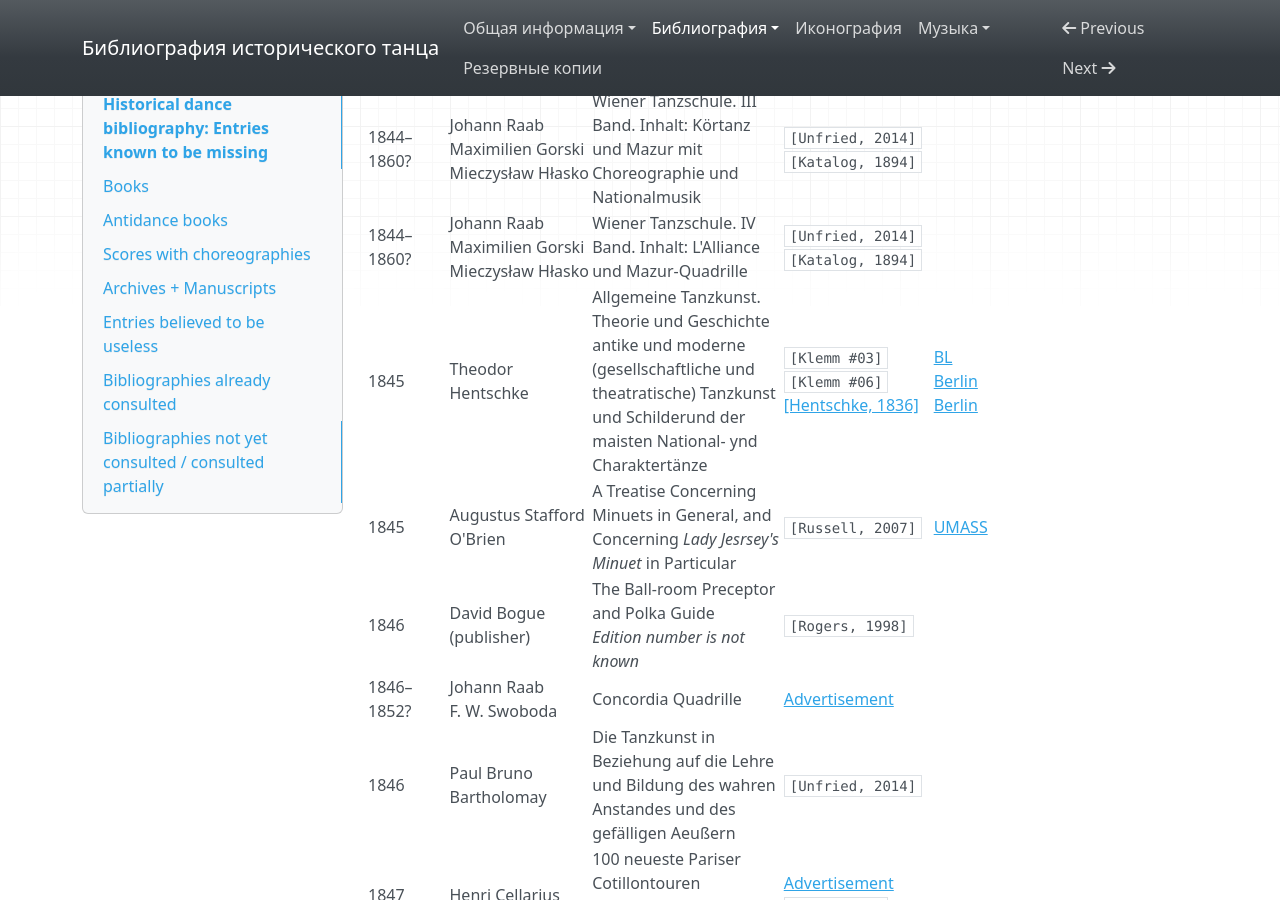
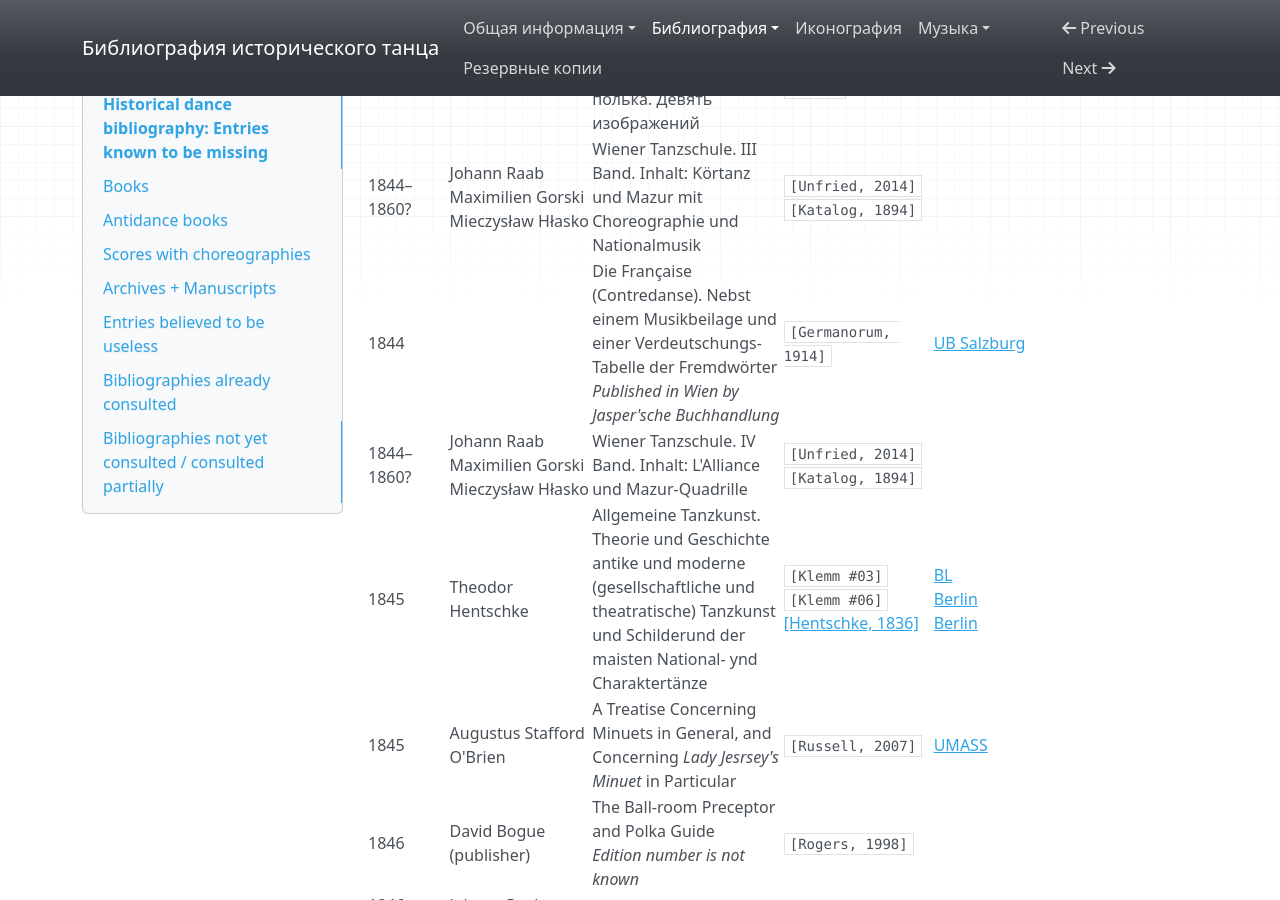
Before and after one commit to hda-technical/dancebooks, an MkDocs documentation site: the page built from docs/bibliography_missing.md, in a window 1280 px wide and 900 px high, scrolled down 32227 px. Built offline with MkDocs 1.6.1, drawn with Linux system fonts in a browser that asks for light colours; nearby versions of some CDN libraries; some of the changed text lies outside the part shown.

Commit message:
Further work on _Germanorum_ catalogue

```diff
--- a/docs/bibliography_missing.md
+++ b/docs/bibliography_missing.md
@@ -81,7 +81,7 @@
 | 1768? | Matthew Welch (publisher) | A Variety of English Country Dances for the present Year ... by Cards | [[Cooper, #01]](https://www.regencydances.org/paper001.php)<br/>[[DFIE:Welch Dance Cards,1768]](https://www.cdss.org/elibrary/DFIE/Biblio/B000853.htm) | Cecil Sharp Library |
 | 1768? | Simon Guillaume | Positions et attitudes de l'Allemande, etc. | | [PSU](http://cat.libraries.psu.edu/uhtbin/cgisirsi/x/0/0/57/5/3?searchdata1=3404748{CKEY}&user_id=WEBSERVER)<br/>[BL](http://explore.bl.uk/BLVU1:LSCOP-ALL:BLL01001539157)<br/>[Berlin](https://lhiai.gbv.de/DB=2/XMLPRS=N/PPN?PPN=876138873)<br/>[Württemberg](https://wlb.ibs-bw.de/aDISWeb/app?service=direct/0/Home/$DirectLink&sp=S127.0.0.1:23002&sp=SAKSWB-IdNr020378491)<br/>[Switzerland](http://data.rero.ch/01-R005344034/html) |
 | 1768 | Giovanni Battista Gherardi | Fourteen Cotillons or French Dances, the figures new compos'd by Monsieur Gherardi ... To which Mr. Gherardi has subjoin'd ye Music of four Allemands ye most in Vogue in Paris, Set for the Harpsichord, Violin or German Flute. (A Second Book of Cotillons, etc.) (A third Book of French Country Dances or Cotillons, etc.) | [[Cooper, #02]](https://www.regencydances.org/paper002.php) | [BL](http://explore.bl.uk/BLVU1:LSCOP-ALL:BLL01004357751) |
-| 1768/1769 | Theodorus Franciscus Petersen | Practische Einleitung in der Chorégraphie ...  für das erste hable Jahr 1768<br/>_Good quality copy needed_ | [[Petersen, 1768]](https://bib.hda.org.ru/books/petersen_1768)<br/>`[Klemm #02]`<br/>`[Klemm #03]`<br/>`[Klemm #06]`<br/>`[Handbuch, 1840]` | [Stanford](https://searchworks.stanford.edu/view/1395290)<br/>[København](https://bibliotek.dk/linkme.php?rec.id=810010-katalog%3A005383999) |
+| 1768/1769 | Theodorus Franciscus Petersen | Practische Einleitung in der Chorégraphie ...  für das erste hable Jahr 1768<br/>_Good quality copy needed_ | [[Petersen, 1768]](https://bib.hda.org.ru/books/petersen_1768)<br/>`[Klemm #02]`<br/>`[Klemm #03]`<br/>`[Klemm #06]`<br/>`[Handbuch, 1840]`<br/>`[Germanorum, 1914]` | [Stanford](https://searchworks.stanford.edu/view/1395290) |
 | 1769 | Theodorus Franciscus Petersen | Practische Einleitung in der Chorégraphie ...  für das 2. und letzte habljahr 1769<br/>_Good quality copy needed_ | `[Klemm #02]` | |
 | 1769 | Charles Thompson<br/>Samuel Thompson | Thompson's Twenty Four Country Dances for the Year 1769 | [[Cooper, #01]](https://www.regencydances.org/paper001.php)<br/>[[DFIE: Thompson 24CD,1769]](https://www.cdss.org/elibrary/DFIE/Biblio/B000515.htm) | Library of Congress |
 | 1760–1780? | | _Contredanses françaises et allemandes_ | | [RSL/Rare](https://search.rsl.ru/ru/search#s=pubyear&q=contredanse) |
@@ -124,7 +124,7 @@
 | 1791 | | Fourteen New Country Dances for 1791 with Their Proper Figures<br/>_Fan covered with country dance descriptions_ | | [Low quality image](http://manchesterartgallery.org/collections/search/collection/?id=1922.1060) | |
 | 1791 | | _The fan depicting the likeness of Princess Frederica Charlotte of Prussia who married Frederick Duke of York on 2nd September 1791 and is printed with music, words and instructions for 16 popular dances of the day_ | | [Low quality image](https://www.jerseyheritage.org/collection-items/paper-fan) |
 | 1791 | | Eighteen of the Most Favourite Country Dances<br/>_Fan covered with country dance descriptions_ | | [Low quality image](http://www.imieiventagli.it/l_allmande) |
-| 1791 | Theodorus Franciscus Petersen | Practische vollständige Einleitung in die Choregraphie oder Tanzzeichnungskunst, nach dem französ. Original<br/>_Published in Schleswig_ | `[Klemm #02]`<br/>`[Klemm #03]`<br/>`[Klemm #06]` | |
+| 1791 | Theodorus Franciscus Petersen | Practische vollständige Einleitung in die Choregraphie oder Tanzzeichnungskunst, nach dem französ. Original<br/>_Published in Schleswig_ | `[Klemm #02]`<br/>`[Klemm #03]`<br/>`[Klemm #06]`<br/>`[Germanorum, 1914]` | [København](https://bibliotek.dk/work/pid/800010-katalog:99122482222805763?scrollToEdition=true) |
 | 1793? | Charles Metralcourt | Twenty Four Country Dances, with proper Directions to each Dance | [[Cooper, #01]](https://www.regencydances.org/paper001.php) | [BL](http://explore.bl.uk/BLVU1:LSCOP-ALL:BLL01004524098) |
 | 1793 | Wolfgang Amadeus Mozart (fake?) | Anleitung zum componiren von Polonoise<br/>_Published in Berlin by Johann Hummel_ | `music: generator`<br/>`[Hedges, 1978]` | |
 | 1795 | Thomas Cahusac | Twelve Country Dances, with Their Basses, for the Year 1795. With Proper Directions to Each Dance | [[Cooper, 01]](https://www.regencydances.org/paper001.php)<br/>[[DFIE: Cahusac 12CD,1795]](https://www.cdss.org/elibrary/DFIE/Biblio/B000084.htm) | [BL](http://explore.bl.uk/BLVU1:LSCOP-ALL:BLL01004283622) |
@@ -300,6 +300,7 @@
 | 1844 | | Die modernen Wiener-Quadrillen. I. Bändchen, enthält die Quadrille française, die Union-Quadrille, die Lance-Quadrille | `[Klemm #02]`<br/>`[Klemm #03]`<br/>`[Klemm #06]` | [Hamburg](https://kataloge.uni-hamburg.de/DB=1/LNG=EN/CLK?IKT=12&TRM=673089894)<br/>[Chicago, Newberry Library](https://webvoyage.carli.illinois.edu/nby/cgi-bin/Pwebrecon.cgi?DB=local&v1=1&BBRecID=550738) |
 | 184- | | Современный любимейший танец полька. Девять изображений | `[Yoko]` | |
 | 1844–1860? | Johann Raab<br/>Maximilien Gorski<br/>Mieczysław Hłasko | Wiener Tanzschule. III Band. Inhalt: Körtanz und Mazur mit Choreographie und Nationalmusik | `[Unfried, 2014]`<br/>`[Katalog, 1894]` | |
+| 1844 | | Die Française (Contredanse). Nebst einem Musikbeilage und einer Verdeutschungs-Tabelle der Fremdwörter<br/>_Published in Wien by Jasper'sche Buchhandlung_ | `[Germanorum, 1914]` | [UB Salzburg](https://ubsearch.sbg.ac.at/permalink/f/16hc907/USB_alma21102415700003341) |
 | 1844–1860? | Johann Raab<br/>Maximilien Gorski<br/>Mieczysław Hłasko | Wiener Tanzschule. IV Band. Inhalt: L'Alliance und Mazur-Quadrille | `[Unfried, 2014]`<br/>`[Katalog, 1894]` | |
 | 1845 | Theodor Hentschke | Allgemeine Tanzkunst. Theorie und Geschichte antike und moderne (gesellschaftliche und theatratische) Tanzkunst und Schilderund der maisten National- ynd Charaktertänze | `[Klemm #03]`<br/>`[Klemm #06]`<br/>[[Hentschke, 1836]](https://bib.hda.org.ru/books/hentshke_1836) | [BL](http://explore.bl.uk/BLVU1:LSCOP-ALL:BLL01001673446)<br/>[Berlin](http://stabikat.de/DB=1/LNG=EN/CLK?IKT=12&TRM=37324522X)<br/>[Berlin](https://opac.smb.spk-berlin.de/LNG=EN/CLK?IKT=12&TRM=37324522X) |
 | 1845 | Augustus Stafford O'Brien | A Treatise Concerning Minuets in General, and Concerning _Lady Jesrsey's Minuet_ in Particular | `[Russell, 2007]` | [UMASS](https://fcaw.library.umass.edu/F/?func=direct&doc_number=001564645&doc_library=FCL01) |
@@ -321,7 +322,7 @@
 | 1851 | | Der grosse X'sche Maskenball, mit allen seinen Vorkommissen<br/>_Published in Grimma_ | `[Germanorum, 1914]` | |
 | 1852 | A. Münchenberg | Das Ballet und sein Verhältniß zur darstellenden Kunst | `[Klemm #02]`<br/>`[Klemm #03]`<br/>`[Klemm #06]` | |
 | 1852 | Jean Jacques | Der Tanzmeister in der Westentasche<br/>_3. Auflage_ | `[Klemm #02]`<br/>`[Klemm #03]`<br/>`[Klemm #06]` | |
-| 1852 | | Wiener Tanzschule. Gründliche und für jedermann leicht faßliche Darstellung der beliebtesten und modernsten Tänze | | [Universitätsbibliothek Salzburg](https://ubsearch.sbg.ac.at:443/USB:USB_local_data:USB_alma71184520410003341) (marked as desideratum) |
+| 1852 | | Wiener Tanzschule. Gründliche und für jedermann leicht faßliche Darstellung der beliebtesten und modernsten Tänze | | [UB Salzburg](https://ubsearch.sbg.ac.at:443/USB:USB_local_data:USB_alma71184520410003341) (marked as desideratum) |
 | 1854 | Julius Kurth | Der gewandte Ball- und Vortänzer | `[Unfried, 2014]` | |
 | 1854 | August Bournonville | Der Tanz | `[Klemm #02]`<br/>`[Klemm #03]`<br/>`[Klemm #06]`<br/>`[Germanorum, 1914]` | |
 | 1852–1854? | Ernst Buchey | Practische, leicht faßliche Tanzlehre. Anleitung zur Kunstgerechten und anstandsmäßigen Erlernung aller jetzt gebräuchlichen Tänze | `[Klemm #02]`<br/>`[Klemm #03]`<br/>`[Klemm #06]`<br/>`[Germanorum, 1914]` | |
@@ -336,10 +337,11 @@
 | 1857 | Jean Jacques | Der Tanzmeister in der Westentasche<br/>_4. Auflage_ | `[Klemm #02]`<br/>`[Klemm #03]`<br/>`[Klemm #06]`<br/>`[Germanorum, 1914]` | |
 | 1857 | Eduard Georg Eichler | Reichs-Quadrille im Rococco- Ecossaise- oder Polka-Tremblant-Schritte | [Title page](https://yadi.sk/i/yJTwI_8OlTDP0A) | [ÖNB #1](http://data.onb.ac.at/rec/AC09238594)<br/>[ÖNB #2](http://data.onb.ac.at/rec/AC09217669) |
 | 1857? | Edward Georg Eichler<br/>Jules Martin (translator) | Empire Quadrilles | [Title page](https://yadi.sk/i/qZDhduHLCoxiYA) | |
+| 1857 | Fr. Bartholomaus (publisher) | Quadrille à la cour<br/>_Published in Erfurt_ | `[Germanorum, 1914]` | |
 | 1858 | F. M. Hessemer | Neckische Tanzgespräche. Ein poetisches Frag- und Antwortspiel<br/>_Published in Frankfurt am Main_<br/>_1. Auflage in 1858_<br/>_2. Auflage in 1880?_<br/>_3. Auflage in 1895?_ | `[Klemm #03]`<br/>`[Klemm #06]`<br/>`[Germanorum, 1914]` | [2. Auflage @ Württember](https://wlb.ibs-bw.de/aDISWeb/app?service=direct/0/Home/$DirectLink&sp=SOPAC00&sp=SAKSWB-IdNr1453616446)<br/>[3. Auflage @ Halle-Merseburg](https://lhhal.gbv.de/DB=1/XMLPRS=N/PPN?PPN=409787590)<br/>[3. Auflage @ SBB / Berlin](https://stabikat.de/DB=1/XMLPRS=N/PPN?PPN=409787590) |
 | 1859 | Eduard Georg Eichler | Neuestes Arrangement der Reichs-Quadrille mit einer Variation-Brillante in der Schlussfigur. Im allbekannten Quadrille-Schritte, pas de contredance, entworfen und den Lehrern und Freunden der Tanzkunst gewidmet | | [NYPL](http://catalog.nypl.org/record=b12277382~S1) |
 | 1859 | A. Münchenberg | Zur Austhetik des Tanzes<br>In: _Wiener Blätter für Musik, Theater und Kunst_, Nr. 44, 45, 46, 47, 48, 50, 51 | `[Klemm #02]`<br/>`[Klemm #03]`<br/>`[Klemm #06]` | |
-| 1859 | F. W. Ganthe | Vom Tanzen Altes und Neues oder: Es wird fortgetanzt. Mit poet. Ballbouquet zu Neujahr 1860 | [Advertisement](https://books.google.com/books?id=vHK9lAT89dEC&pg=PA90)<br/>`[Klemm #02]`<br/>`[Klemm #03]`<br/>`[Klemm #06]` | [Salzburg](https://ubsearch.sbg.ac.at:443/USB:USB_local_data:USB_alma21161702000003341) |
+| 1859 | F. W. Ganthe | Vom Tanzen Altes und Neues oder: Es wird fortgetanzt. Mit poet. Ballbouquet zu Neujahr 1860 | [Advertisement](https://books.google.com/books?id=vHK9lAT89dEC&pg=PA90)<br/>`[Klemm #02]`<br/>`[Klemm #03]`<br/>`[Klemm #06]` | [UB Salzburg](https://ubsearch.sbg.ac.at:443/USB:USB_local_data:USB_alma21161702000003341) |
 | 1859 | Philippe Gawlikowski | Guide complet de la danse<br/>_Édition 2_ | | [NYPL](http://catalog.nypl.org/record=b10058976~S1) |
 | 1859 | F. W. Genthe | Vom Tanzen altes und neues oder Es wird fortgetanzt. Mit poet. Ballbouquet zum Neujahr 1860<br/>_Published by Eisleben in Reichardt_ | `[Germanorum, 1914]` | [Switzerland](https://abn-primo.hosted.exlibrisgroup.com/permalink/f/17uelnu/41ABN_ALEPH_DS000380495) |
 | 1860 | Ludwig Kilanyi | Der Kör-Tanz (Erste ungarische National-Quadrille). Mit Abbildungen der 6 Touren und einer National-Musik<br/>_Published in Wien_ | `[Klemm #03]`<br/>`[Klemm #06]`<br/>`[Germanorum, 1914]` | |
@@ -560,6 +562,7 @@
 | 1752 | Narren-Kurtzweil | oder Greul des Tantzens mit vielen bewärten Historien | `[Katalog, 1894]` | |
 | 1770 | | Gedanken vom Tanzen, in einem Sendschreiben an einem Freund<br/>_Publihed by Herold in Hamburg_ | `[Germanorum, 1914]` | |
 | 1792 | Lipowsky | Ueber der übermässigen Tanz<br/>_Published in Prag_ | `[Germanorum, 1914]` | |
+| 1792 | G. A. Ibbeken | Paradoxa des Pregiders zu Bergefeld. Menschenfreuden und Menschenleiden betreffend.<br/>_Published in Schleswig_ | `[Germanorum, 1914]` | BL (FIXME provide permalink) |
 | 1793 | G. Leon | Die Weihe der Tanzkunst | `[Germanorum, 1914]` | |
 | 1795 | G. L. W. Sponitzer | das Tanzen in pathologisch-moralischer Hinsicht erwogen | `[Turnkunst, 1816]`<br/>`[Charinomos, 1825]`<br/>`[Nouveau manuel, 1857, #48]` | |
 | 1799 | Salomon Jacob Wolf | Beweis dass das Walzen eine Hauptquelle der Schwäche des Körpers | `[Katalog, 1894]`<br/>`[Nouveau manuel, 1857, #50]` | |
```
Also changed, not shown: other parts of docs/bibliography_missing.md (+1 -1 lines).
